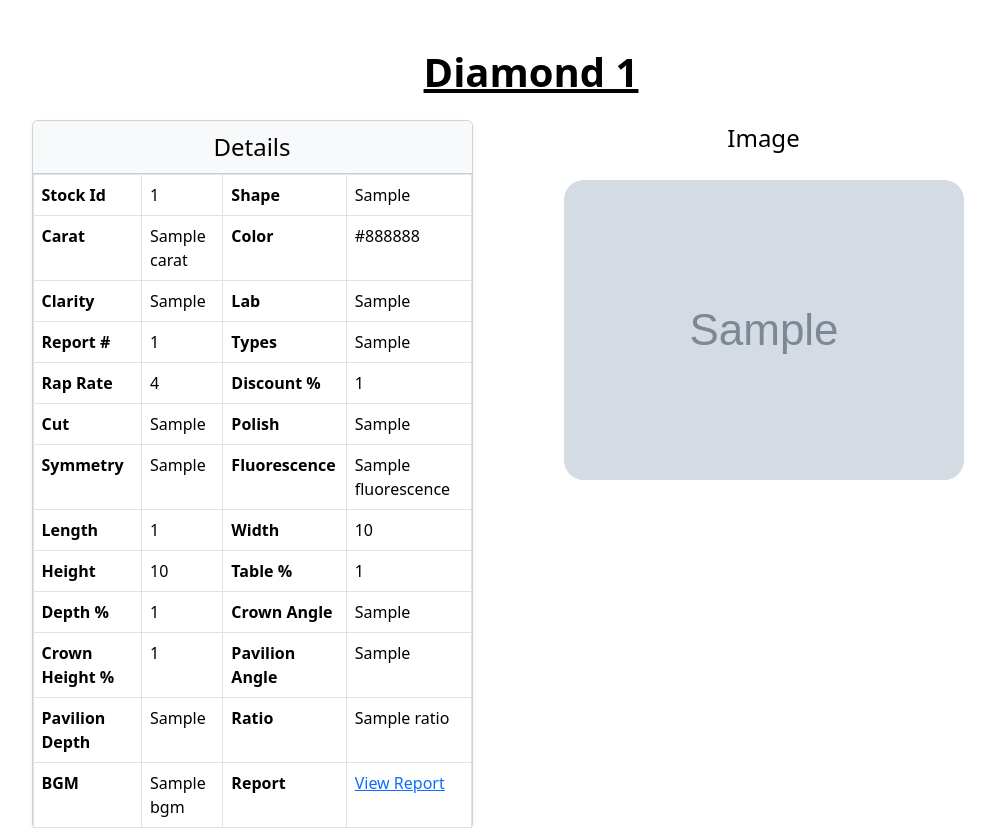
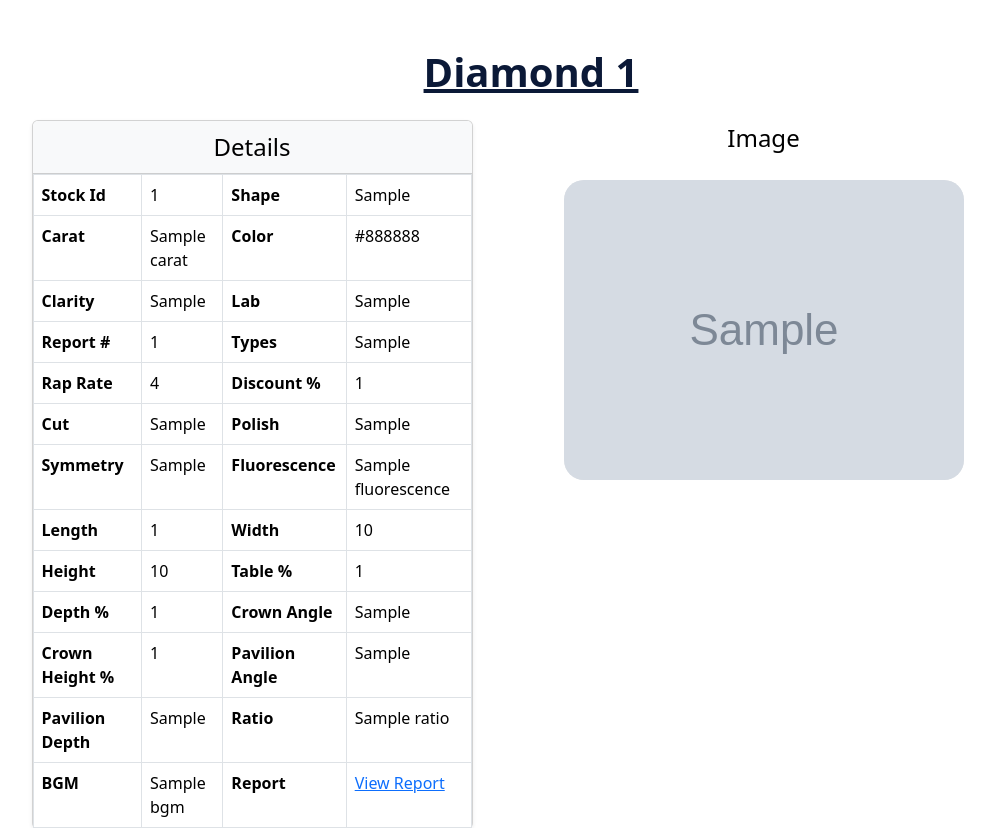
Before and after one commit to bhautik-katariya/diamond-management-system, a Django app: template customer/templates/customer/diamond_detail.html in a window 1280 px wide. Shown: the part 56-884 px from the top of the page, without its empty margins (109-1104 px from the left). Run offline with Django 5.2, Linux system fonts and the light colour scheme; the template is opened without the code that fills it: most values are stand-ins (such as "Sample title", 1, 10 or a date in 2020); grey boxes marked "Sample" are stand-in pictures.

Commit message:
UI improvements

```diff
--- a/customer/templates/customer/diamond_detail.html
+++ b/customer/templates/customer/diamond_detail.html
@@ -4,8 +4,8 @@
 {% block content %}
 <div class="container-fluid py-4">
     <div class="row justify-content-center">
-        {% comment %} #2a4d8f {% endcomment %}
-        <h1 class="text-center mb-4" style="color:black; font-weight:bold; text-decoration:underline;">Diamond {{ diamond.stock_id }}</h1>
+        {% comment %}rgb(1, 5, 14) {% endcomment %}
+        <h1 class="text-center mb-4" style="color:rgb(11, 25, 55); font-weight:bold; text-decoration:underline;">Diamond {{ diamond.stock_id }}</h1>
         <!-- Diamond Details Table -->
         <div class="col-md-5">
             <div class="card shadow-sm mb-4">
```
